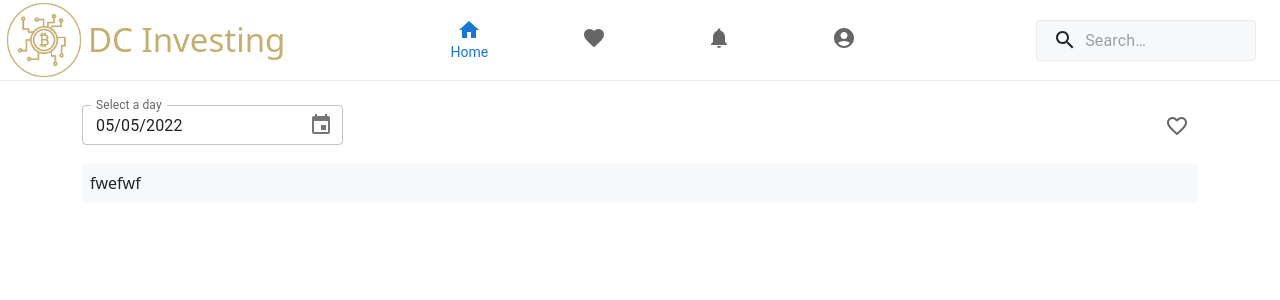
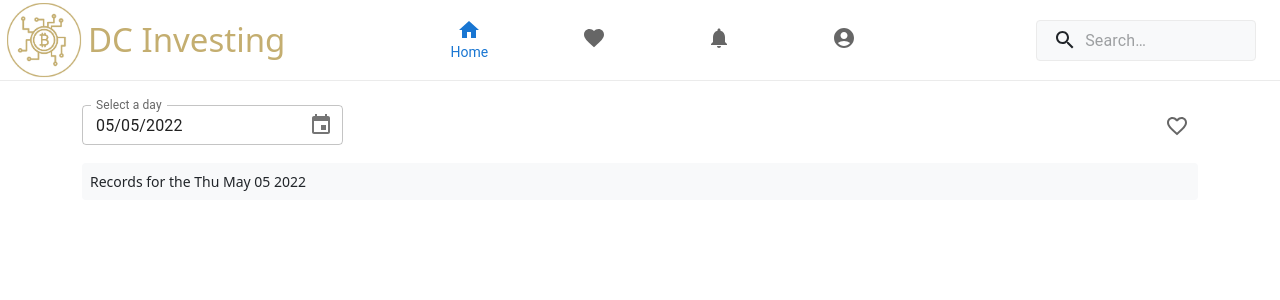
Before and after one commit to chaimzl/brandefender-assignment, a React (Create React App) app: page / in a window 1280 px wide. Shown: the top 300 px of the page. Built offline with nearby package versions, Linux system fonts and the light colour scheme; no server answers.

Commit message:
fix head text

```diff
--- a/src/components/home/Home.tsx
+++ b/src/components/home/Home.tsx
@@ -85,7 +85,7 @@ export default () => {
             </div>
             <div className='row pt-3'>
                 <div className='col-12'>
-                    <div className='w-100 p-2 rounded gray-bg mb-2'>fwefwf</div>
+                    <div className='w-100 p-2 rounded gray-bg mb-2 f-14'>Records for the {selectedDay.toDateString()}</div>
                     {fetchedRates.length > 0 && <MarketChart rates={fetchedRates} />}
                     <Skeleton width="100%" height="150"></Skeleton>
                 </div>
--- a/src/components/home/home.scss
+++ b/src/components/home/home.scss
@@ -4,3 +4,6 @@
 .gray-bg{
 background: $gray-bg;
 }
+.f-14{
+    font-size: 14px;;
+}
```
